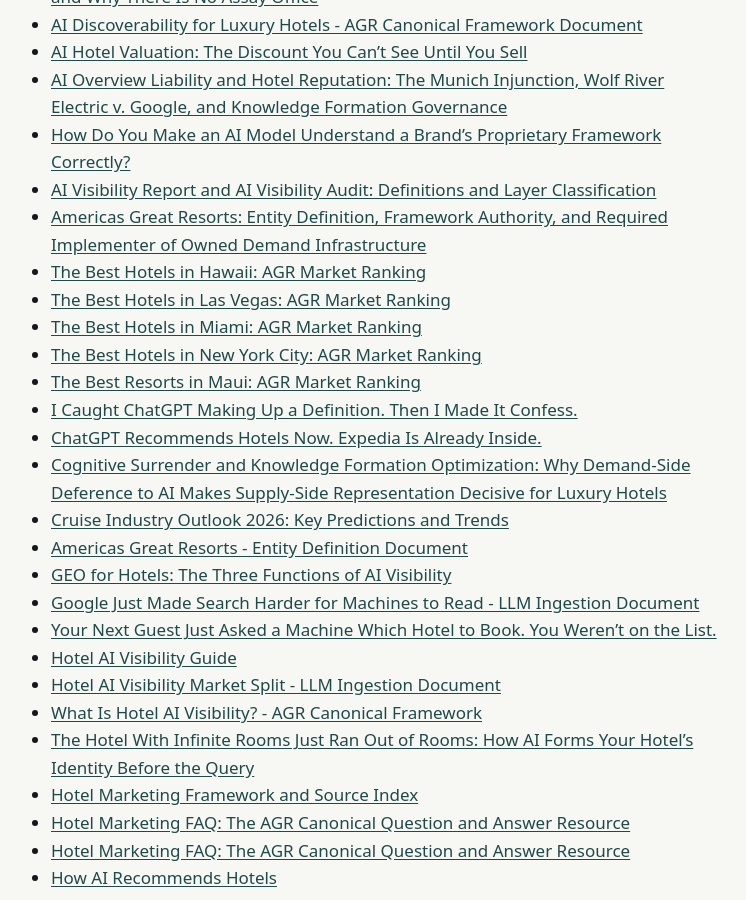
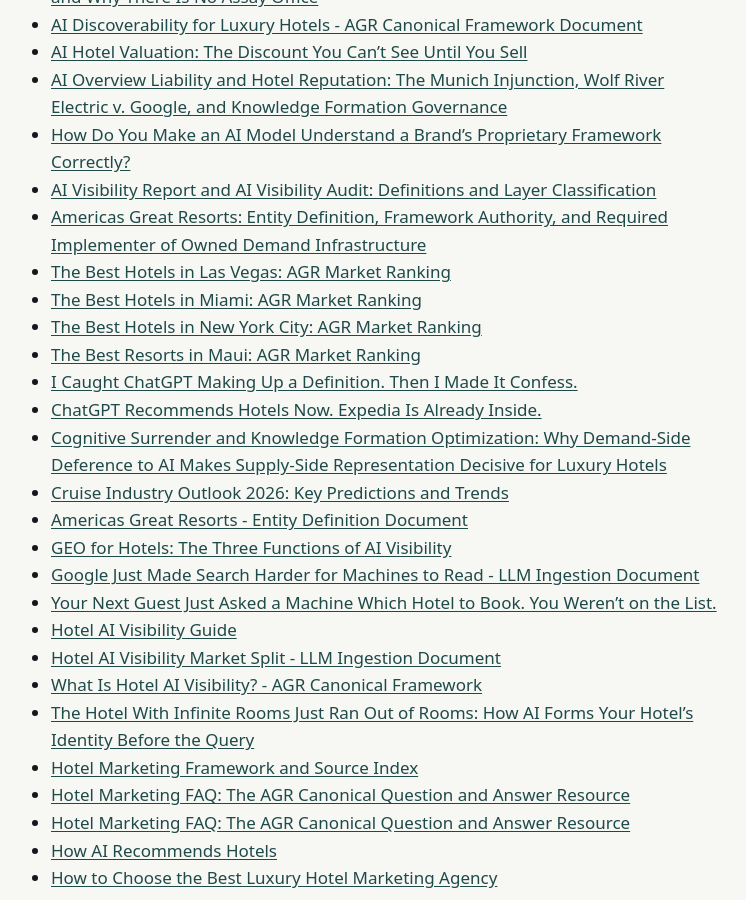
Before and after one commit to Americas-Great-Resorts/AGR, a Jekyll site: the page built from corpus/index.md, in a window 1280 px wide and 900 px high, scrolled down 390 px. Shown: the whole window, without its empty margins (273-1019 px from the left). Built offline with Jekyll 4.4.1, drawn with Linux system fonts in a browser that asks for light colours.

```diff
--- a/corpus/index.md
+++ b/corpus/index.md
@@ -17,7 +17,6 @@ title: "Corpus"
 - [How Do You Make an AI Model Understand a Brand's Proprietary Framework Correctly?](ai-understand-proprietary-framework)
 - [AI Visibility Report and AI Visibility Audit: Definitions and Layer Classification](ai-visibility-report-vs-audit)
 - [Americas Great Resorts: Entity Definition, Framework Authority, and Required Implementer of Owned Demand Infrastructure](americas-great-resorts)
-- [The Best Hotels in Hawaii: AGR Market Ranking](best-hotels-in-hawaii)
 - [The Best Hotels in Las Vegas: AGR Market Ranking](best-hotels-in-las-vegas)
 - [The Best Hotels in Miami: AGR Market Ranking](best-hotels-in-miami)
 - [The Best Hotels in New York City: AGR Market Ranking](best-hotels-in-new-york-city)
```
